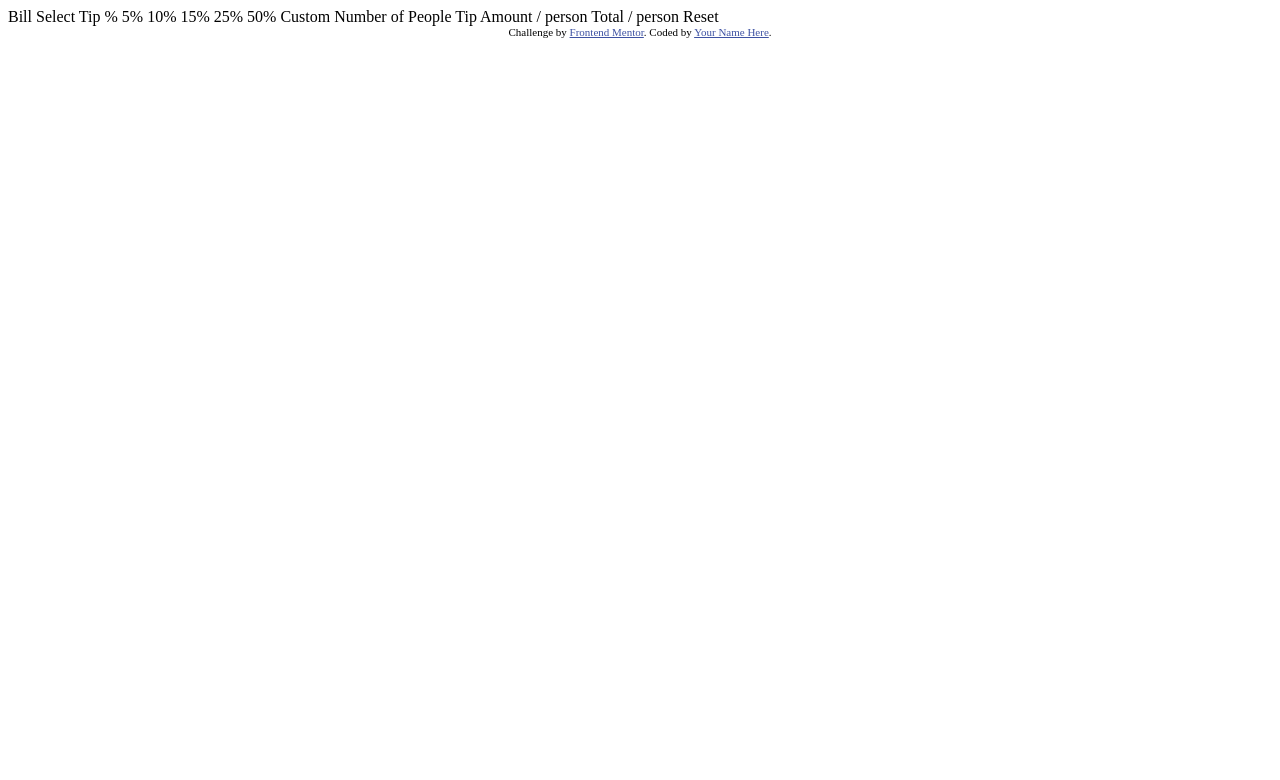
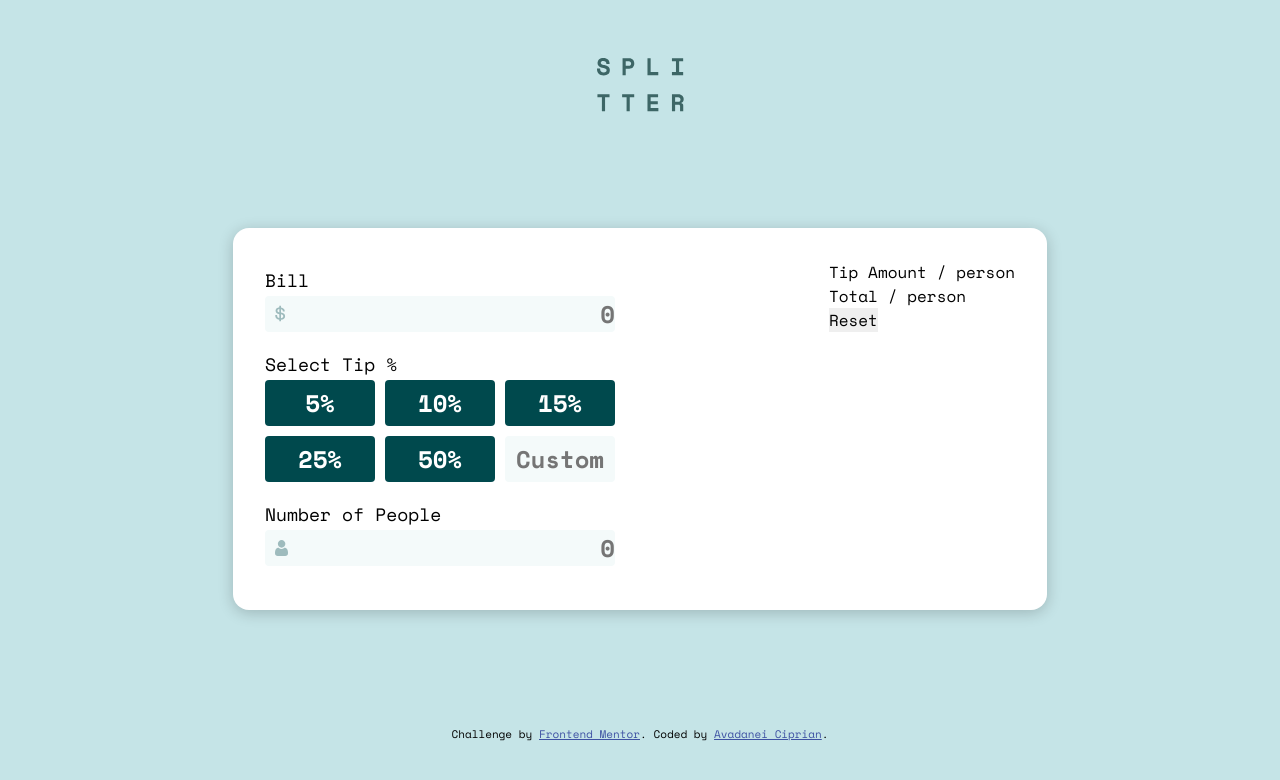
Before and after one commit to ACiprian-Dev/Tip-Calculator, a plain HTML site: page index.html in a window 1280 px wide. Drawn offline with nearby package versions, Linux system fonts and the light colour scheme.

Commit message:
Left side almost done

```diff
--- a/index.html
+++ b/index.html
@@ -5,7 +5,7 @@
   <meta name="viewport" content="width=device-width, initial-scale=1.0"> <!-- displays site properly based on user's device -->
 
   <link rel="icon" type="image/png" sizes="32x32" href="./images/favicon-32x32.png">
-
+  <link rel="stylesheet" href="style.css">
   <title>Frontend Mentor | Tip calculator app</title>
 
   <!-- Feel free to remove these styles or customise in your own stylesheet 👍 -->
@@ -16,29 +16,84 @@
 </head>
 <body>
 
-  Bill
+  <img src="./images/logo.svg" alt="Logo" id="logo">
 
-  Select Tip %
-  5%
-  10%
-  15%
-  25%
-  50%
-  Custom
+  <main>
 
-  Number of People
+    <form action="" onchange="app()">
 
-  Tip Amount
-  / person
 
-  Total
-  / person
+      <div class="container billContainer">
+        <label for="bill">Bill</label> <br>
+        <img src="./images/icon-dollar.svg" alt="">
+        <input type="number" name="bill" id="bill" required placeholder="0">
+      </div>
 
-  Reset
+
+
+      <div class="container tipContainer">
+        <label for="tip">Select Tip %</label> <br>
+        <div class="radioContainer">
+
+          <div class="radiobtn">
+            <input type="radio" name="tip" id="tip1" value="5" required></input>
+            <label for="tip1" class="button">5%</label>
+          </div>
+
+          <div class="radiobtn">
+            <input type="radio" name="tip" id="tip2" value="10"></input>
+            <label for="tip2" class="button">10%</label>
+          </div>
+
+          <div class="radiobtn">
+            <input type="radio" name="tip" id="tip3" value="15"></input>
+            <label for="tip3" class="button">15%</label>
+          </div>
+
+          <div class="radiobtn">
+            <input type="radio" name="tip" id="tip4" value="25"></input>
+            <label for="tip4" class="button">25%</label>
+          </div>
+
+          <div class="radiobtn">
+            <input type="radio" name="tip" id="tip5" value="50"></input>
+            <label for="tip5" class="button">50%</label>
+          </div>
+
+          <div class="radiobtn">
+            <input type="radio" name="tip" id="tip6" value="Custom"><input placeholder="Custom" type="number" name="custom" id="custom"/></input>
+            <!-- <label for="tip6" id="custom"></label> -->
+          </div>
+        </div>
+      </div>
+
+      <div class="container peopleContainer">
+        <label for="people">Number of People</label> <br>
+        <img src="./images/icon-person.svg" alt="">
+        <input type="number" name="people" id="people" placeholder="0" required>
+      </div>
+
+    </form>
+
+    <section class="results">
+      <div class="total">
+        Tip Amount
+        / person
+      </div>
+      <div class="total">
+        Total
+        / person
+      </div>
+      <button>Reset</button>
+    </section>
+  </main>
 
   <div class="attribution">
     Challenge by <a href="https://www.frontendmentor.io?ref=challenge" target="_blank">Frontend Mentor</a>.
-    Coded by <a href="#">Your Name Here</a>.
+    Coded by <a href="#">Avadanei Ciprian</a>.
   </div>
+
+  <script src="./script.js"></script>
+
 </body>
 </html>
--- /dev/null
+++ b/script.js
@@ -0,0 +1,29 @@
+function app () {
+    let bill, tip, people, tipPerPerson, totalPerPerson;
+
+    bill = document.querySelector("#bill").value;
+
+    if(customButton.checked===true) {
+        tip = document.querySelector("#custom").value;
+    } else {
+        tip = document.querySelector('input[name = tip]:checked').value;
+    }
+
+
+    people = document.querySelector("#people").value;
+
+    console.log(bill, tip, people);
+
+
+
+
+}
+
+let customButton;
+customButton = document.querySelector('input[name=custom]');
+
+customButton.onclick = function() {
+
+    customButton.checked = true;
+    console.log(customButton.checked);
+}
--- /dev/null
+++ b/style.css
@@ -0,0 +1,148 @@
+@import url('https://fonts.googleapis.com/css2?family=Space+Mono:wght@400;700&display=swap');
+
+* {
+    vertical-align: baseline;
+	font-weight: inherit;
+	font-style: inherit;
+    font-family: "Space Mono";
+	font-size: 100%;
+	border: 0 none;
+	outline: 0;
+	padding: 0;
+	margin: 0;
+}
+
+/* Chrome, Safari, Edge, Opera */
+input::-webkit-outer-spin-button,
+input::-webkit-inner-spin-button {
+  -webkit-appearance: none;
+  margin: 0;
+}
+
+/* Firefox */
+input[type=number] {
+  -moz-appearance: textfield;
+  background: hsl(189, 41%, 97%);
+  text-align: right;
+  width: 350px;
+  border-radius: 4px;
+  font-weight: bold;
+}
+
+body {
+    background: rgb(197, 228, 231);
+    display: flex;
+    flex-direction: column;
+    justify-content: space-around;
+    align-items: center;
+    height: 100vh;
+}
+
+main {
+    background: #fff;
+    display: flex;
+    padding: 2em;
+    min-width: 750px;
+    max-width: 1000px;
+    border-radius: 1em;
+    box-shadow: 0px 3px 15px rgba(0,0,0,0.2);
+    justify-content: space-between;
+}
+
+form {
+    display: flex;
+    flex-direction: column;
+    justify-content: space-between;
+    font-size: 24px;
+}
+
+#logo {
+    margin: 0 auto 0 auto;
+    display: block;
+}
+
+#tip {
+    background: hsl(184, 14%, 56%);
+}
+
+input[type="radio"] {
+    display: none;
+	position: absolute;
+	width: 100%;
+    appearance: none;
+}
+
+.radioContainer {
+    max-width: 300px;
+    display: grid;
+    gap: 10px;
+    grid-template-columns: 1fr 1fr 1fr;
+}
+
+label {
+    font-size: 18px;
+}
+
+.radioContainer label {
+    display: block;
+    background: hsl(183, 100%, 15%);
+    padding: 5px 30px;
+    border-radius: 4px;
+    color: #fff;
+    width: 50px;
+    text-align: center;
+    font-size: 24px;
+    cursor: pointer;
+    font-weight: bold;
+}
+
+
+
+@media only screen and (max-width: 768px) {
+    main {
+        flex-direction: column;
+    }
+}
+
+.container {
+    width: fit-content;
+    margin-bottom: .5em;
+}
+
+.radiobtn {
+    position: relative;
+    display: block;
+    width: fit-content;
+}
+
+#custom {
+    width: 110px;
+    height: 46px;
+    border-radius: 4px;
+    text-align: center;
+}
+
+#custom:focus {
+    text-align: right;
+}
+
+.button:hover {
+    background-color: hsl(185, 41%, 84%);
+    color: hsl(183, 100%, 15%);
+}
+
+.peopleContainer, .billContainer {
+    position: relative;
+}
+
+.peopleContainer img {
+    position: absolute;
+    bottom: 10px;
+    left: 10px;
+}
+
+.billContainer img {
+    position: absolute;
+    bottom: 10px;
+    left: 10px;
+}
```
